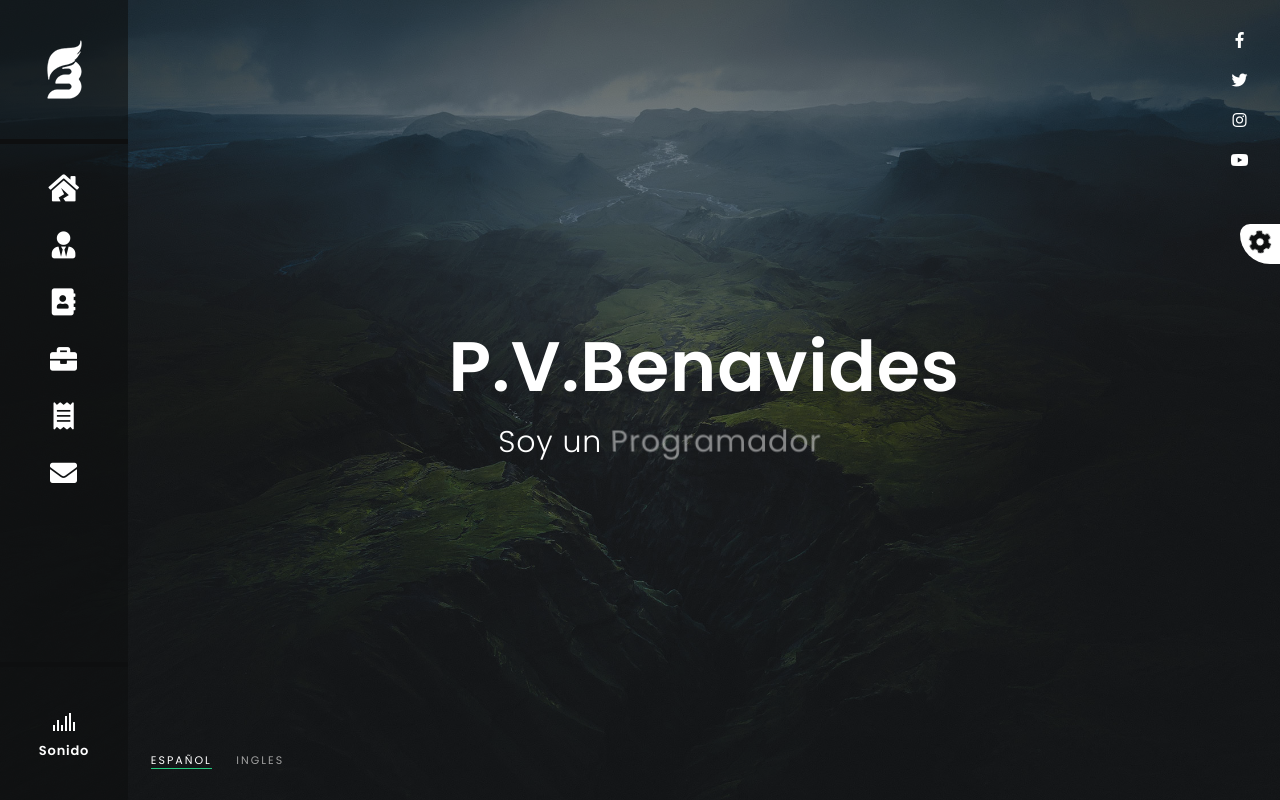
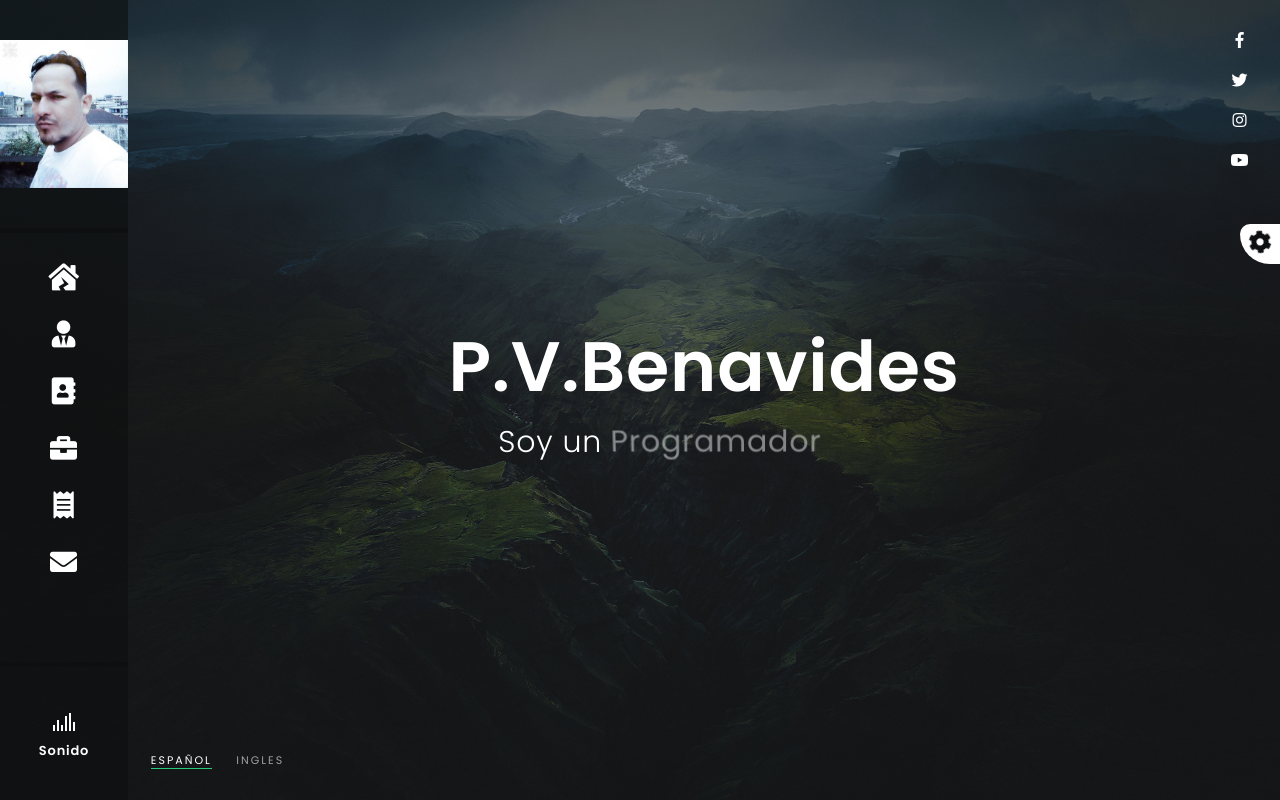
Before and after one commit to Patriciobe/Benavides, a plain HTML site: page index.html in a window 1280 px wide. Drawn offline with Linux system fonts and the light colour scheme; some packages are replaced by stand-ins of ours.

Commit message:
agregando foto a icono vercion4

```diff
--- a/index.html
+++ b/index.html
@@ -94,7 +94,7 @@
 
 				<!-- Logo -->
 				<div class="logo">
-            		<img src="img/logo.png" alt="">
+            		<img src="img/home-bg (2).jpg" alt="">
             	</div>
 
           		<ul>
```
